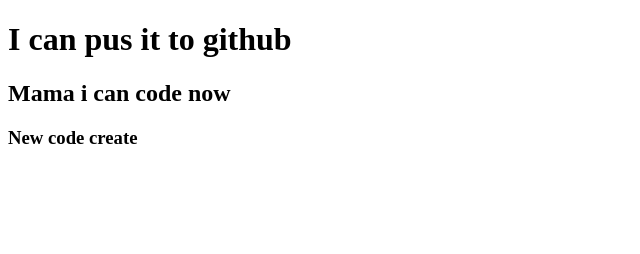
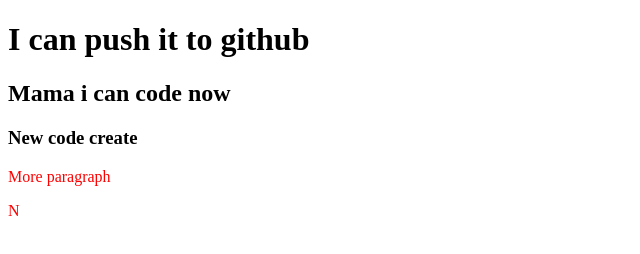
Before and after one commit to ehasanulh1/my-secend-repo, a plain HTML site: page index.html in a window 1280 px wide. Shown: the whole page, without its empty margins (0-640 px from the left). Drawn offline with Linux system fonts and the light colour scheme.

Commit message:
style added

```diff
--- a/index.html
+++ b/index.html
@@ -5,10 +5,13 @@
     <meta http-equiv="X-UA-Compatible" content="IE=edge">
     <meta name="viewport" content="width=device-width, initial-scale=1.0">
     <title>My secend github repo</title>
+    <link rel="stylesheet" href="style.css">
 </head>
 <body>
-    <h1>I can pus it to github</h1>
+    <h1>I can push it to github</h1>
     <h2>Mama i can code now</h2>
     <h3>New code create</h3>
+    <p>More paragraph</p>
+    <p>N</p>
 </body>
 </html>
--- /dev/null
+++ b/style.css
@@ -0,0 +1,3 @@
+p{
+    color: red;
+}
```
